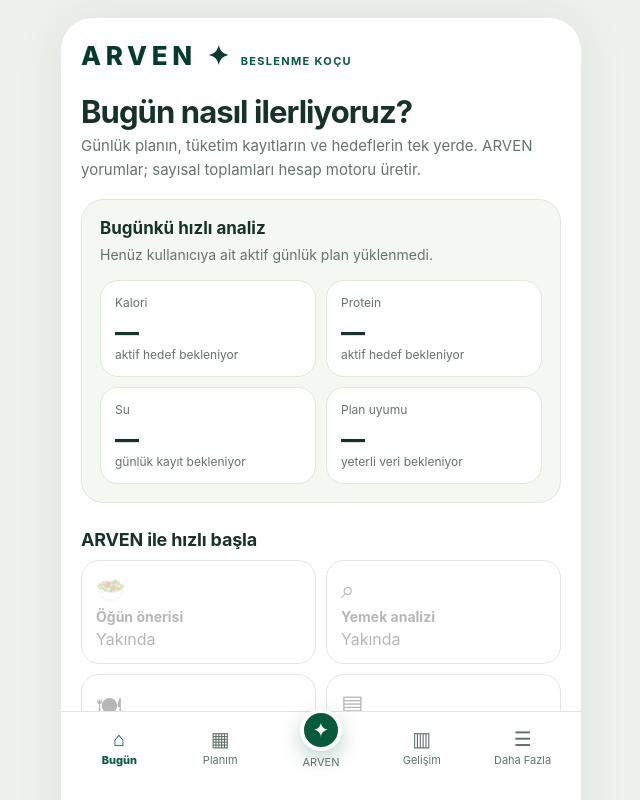
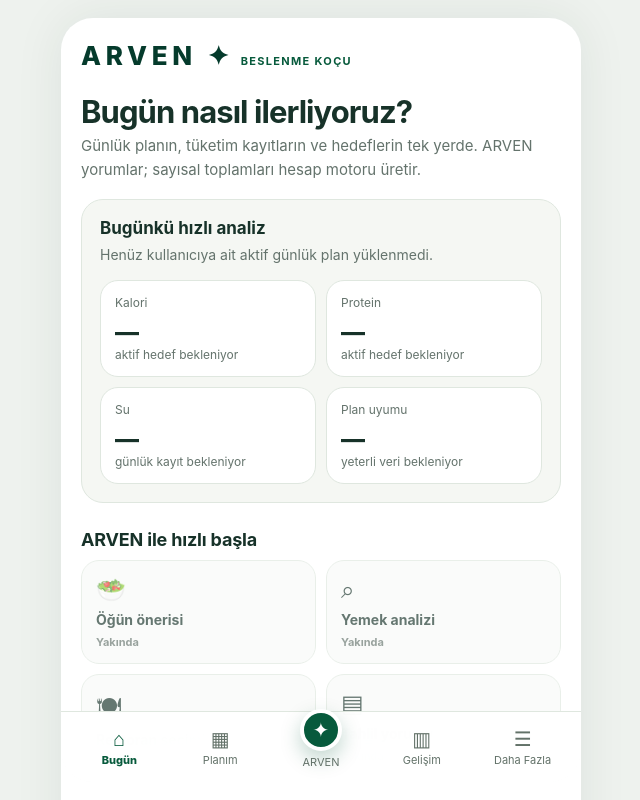
Before and after one commit to hhakanguner-droid/ARVEN-Beslenme-Diyet, a Next.js app: page /bugun in a window 1280 px wide. Shown: the top 800 px of the page, without its empty margins (319-959 px from the left). Built offline with nearby package versions, Linux system fonts and the light colour scheme.

Commit message:
fix: style unavailable actions explicitly

```diff
--- a/app/globals.css
+++ b/app/globals.css
@@ -82,12 +82,17 @@
   border: 1px solid var(--arven-border);
   border-radius: 18px;
   background: #fff;
+  color: var(--arven-text);
+  text-align: left;
   display: flex;
   flex-direction: column;
+  align-items: flex-start;
   justify-content: space-between;
 }
 .quick-card strong { font-size: 14px; }
 .quick-icon { font-size: 24px; }
+.quick-card.unavailable { opacity: 0.66; cursor: not-allowed; background: #f8faf8; }
+.coming-soon { color: var(--arven-muted); font-size: 11px; font-weight: 700; }
 
 .metric-grid { display: grid; grid-template-columns: repeat(2, minmax(0, 1fr)); gap: 10px; }
 .metric-card { padding: 14px; border: 1px solid var(--arven-border); border-radius: 18px; background: #fff; }
```
